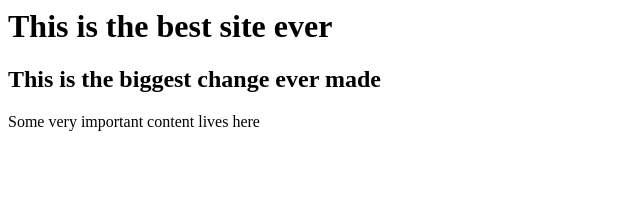
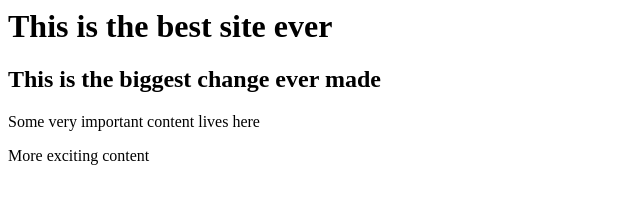
Before and after one commit to jblair53/project3, a plain HTML site: page index.html in a window 1280 px wide. Shown: the whole page, without its empty margins (0-640 px from the left). Drawn offline with Linux system fonts and the light colour scheme.

Commit message:
exciting text

```diff
--- a/index.html
+++ b/index.html
@@ -1,3 +1,4 @@
 <h1>This is the best site ever</h1>
 <h2>This is the biggest change ever made</h2>
 <p>Some very important content lives here</p>
+<p>More exciting content</p>
```
